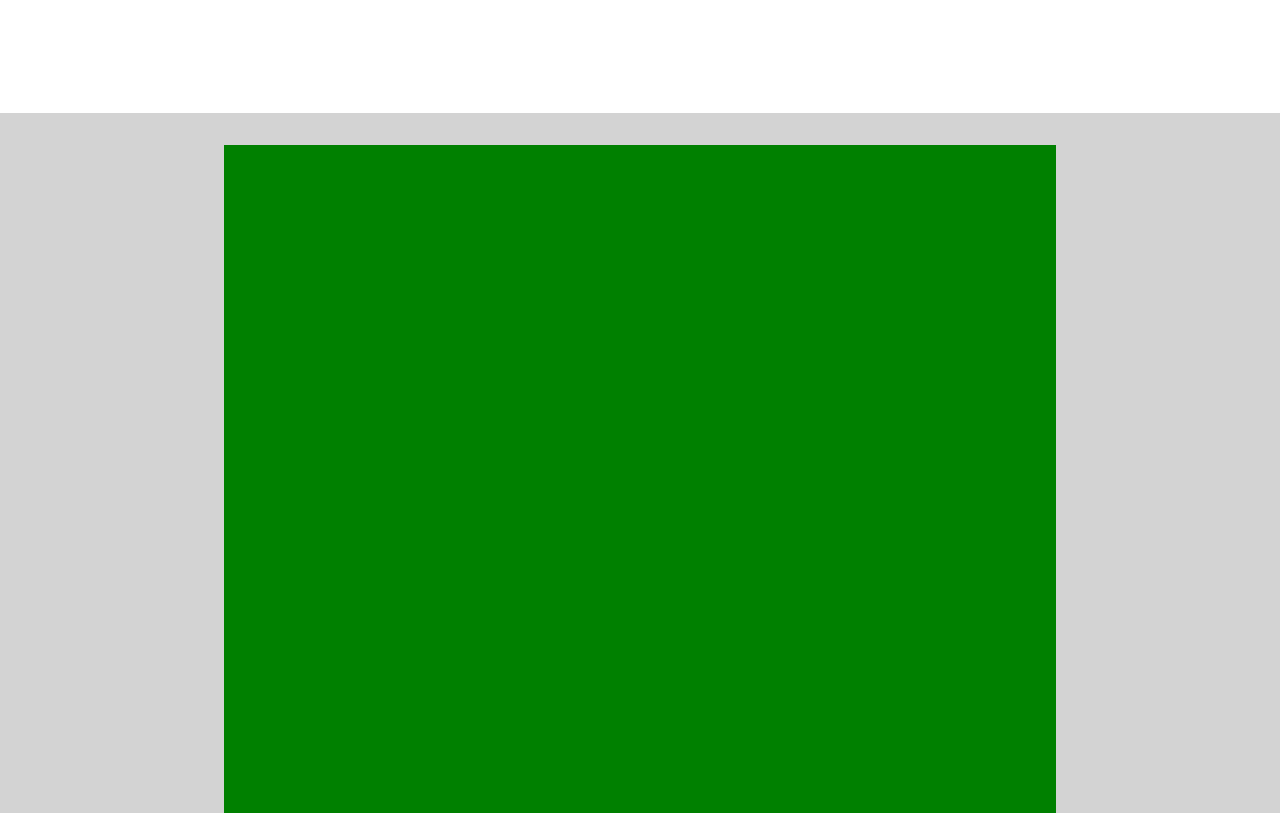
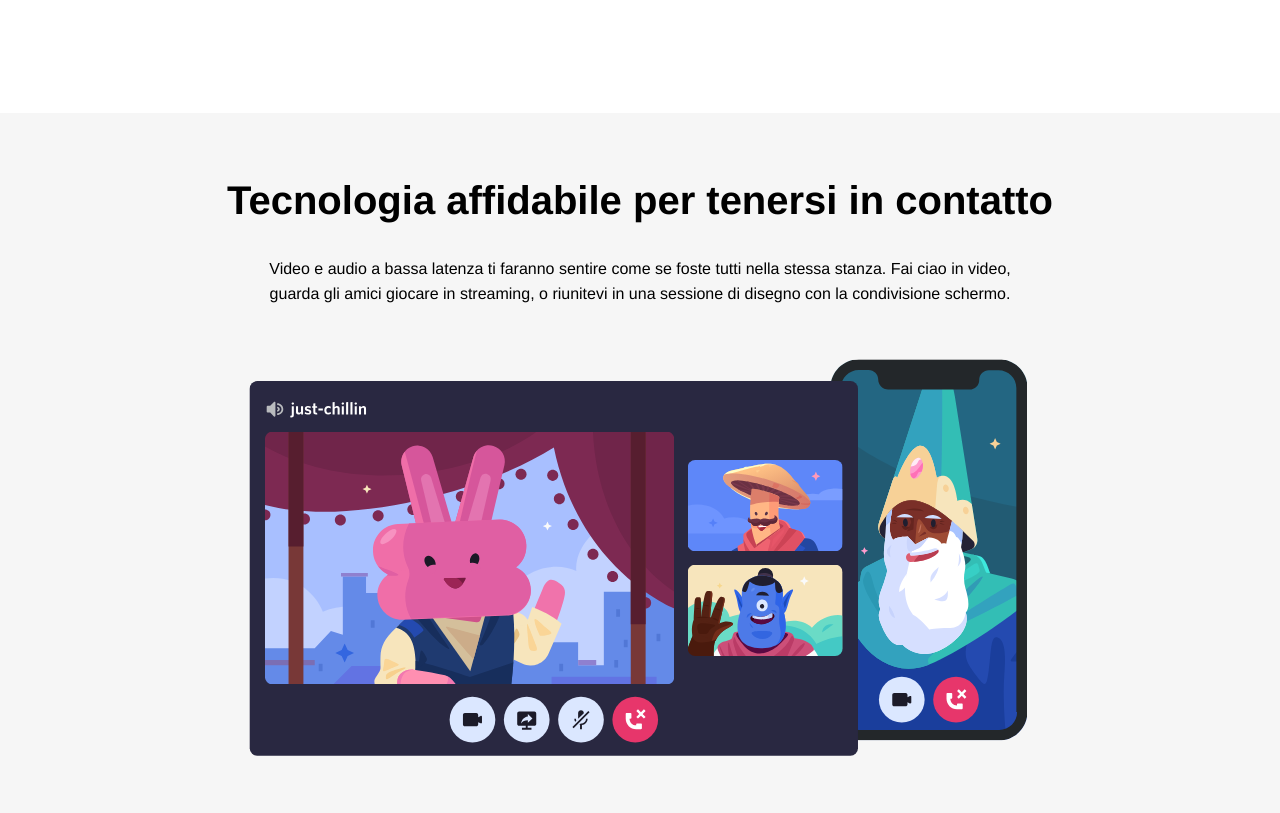
Before and after one commit to RosyPetrella/htmlcss-discord, a plain HTML site: page index.html in a window 1280 px wide. Shown: the part 2488-3301 px from the top of the page. Drawn offline with Linux system fonts and the light colour scheme.

Commit message:
add img to Tech part

```diff
--- a/assets/style.css
+++ b/assets/style.css
@@ -189,7 +189,10 @@ html {
     min-height: 700px;
     width: 65%;
     margin: 2.5% 0;
-    background-color: green;
+    background-color: var(--bg-light);
+    display: flex;
+    flex-direction: column;
+    text-align: center;
 }
 
 .big-part{
@@ -215,16 +218,27 @@ html {
     padding: 0rem 1.5rem;
 }
 
+.h2-center {
+    font-size: 2.5rem ;
+}
+
 /*P*/
 .p-left {
     padding: 0rem 1.5rem;
     line-height: 25px;
-    margin-left: 2rem;
+    margin-left: 2.5rem;
 }
 
 .p-right {
     padding: 0rem 3rem;
     line-height: 25px;
+}
+
+.p-center {
+    line-height: 25px;
+    padding: 0rem 2.5rem;
+    margin-top: 0px;
+    margin-bottom: 0px;
 }
 
 /*IMG*/
--- a/index.html
+++ b/index.html
@@ -96,8 +96,19 @@
           </div>
         </div>
 
-        <div class="small-container bg-even">
-          <div id="tech"></div>
+        <div class="small-container bg-light">
+          <div id="tech" class="font">
+            <h2 class="h2-center">
+              Tecnologia affidabile per tenersi in contatto
+            </h2>
+            <p class="p-center">
+              Video e audio a bassa latenza ti faranno sentire come se foste
+              tutti nella stessa stanza. Fai ciao in video, guarda gli amici
+              giocare in streaming, o riunitevi in una sessione di disegno con
+              la condivisione schermo.
+            </p>
+            <img src="./assets/img/item4-big.svg" alt="" />
+          </div>
         </div>
 
         <div class="small-container bg-dark">
```
